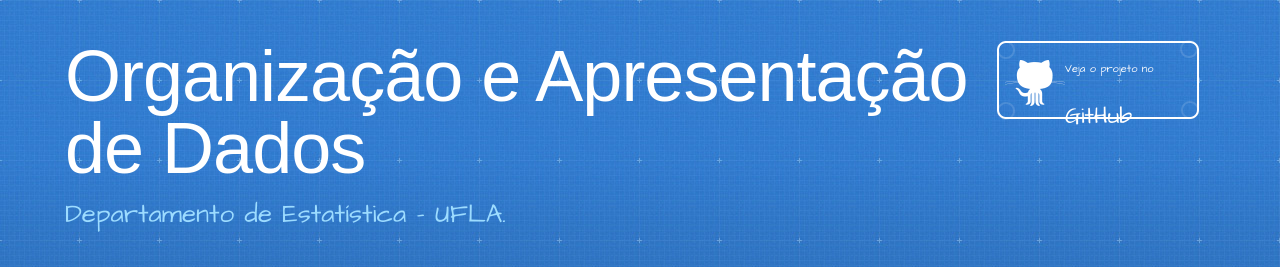
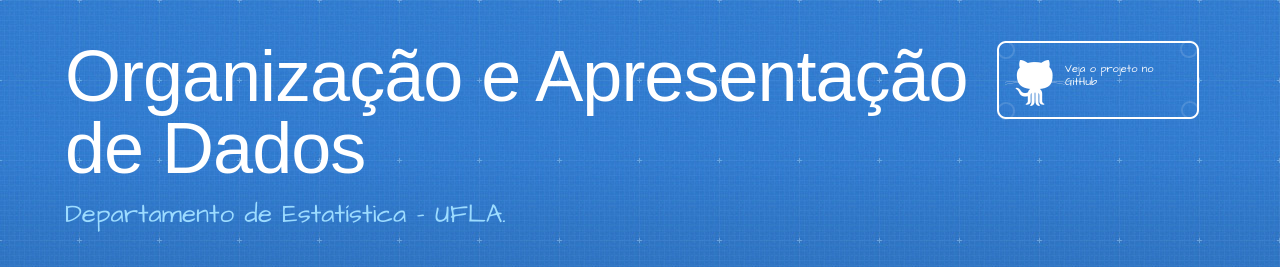
Before and after one commit to luizpala1/GES109, a Jekyll site: the page built from README.md, in a window 1280 px wide. Shown: the top 267 px of the page. Built offline with Jekyll 4.4.1, drawn with Linux system fonts in a browser that asks for light colours; our own code applies the rules of GitHub Pages for plain Markdown files.

Commit message:
Update default.html

```diff
--- a/_layouts/default.html
+++ b/_layouts/default.html
@@ -24,7 +24,7 @@
     </div>
 
     {% if site.github.is_project_page %}
-    <a href="{{ site.github.repository_url }}" class="button" style="width: 150px; height: 60px;"><small>Veja o projeto no</small> <br> GitHub </a>
+    <a href="{{ site.github.repository_url }}" class="button" style="width: 150px; height: 60px;"><small>Veja o projeto no <br> GitHub </small></a>
     {% endif %}
   </div>
 </header>
```
